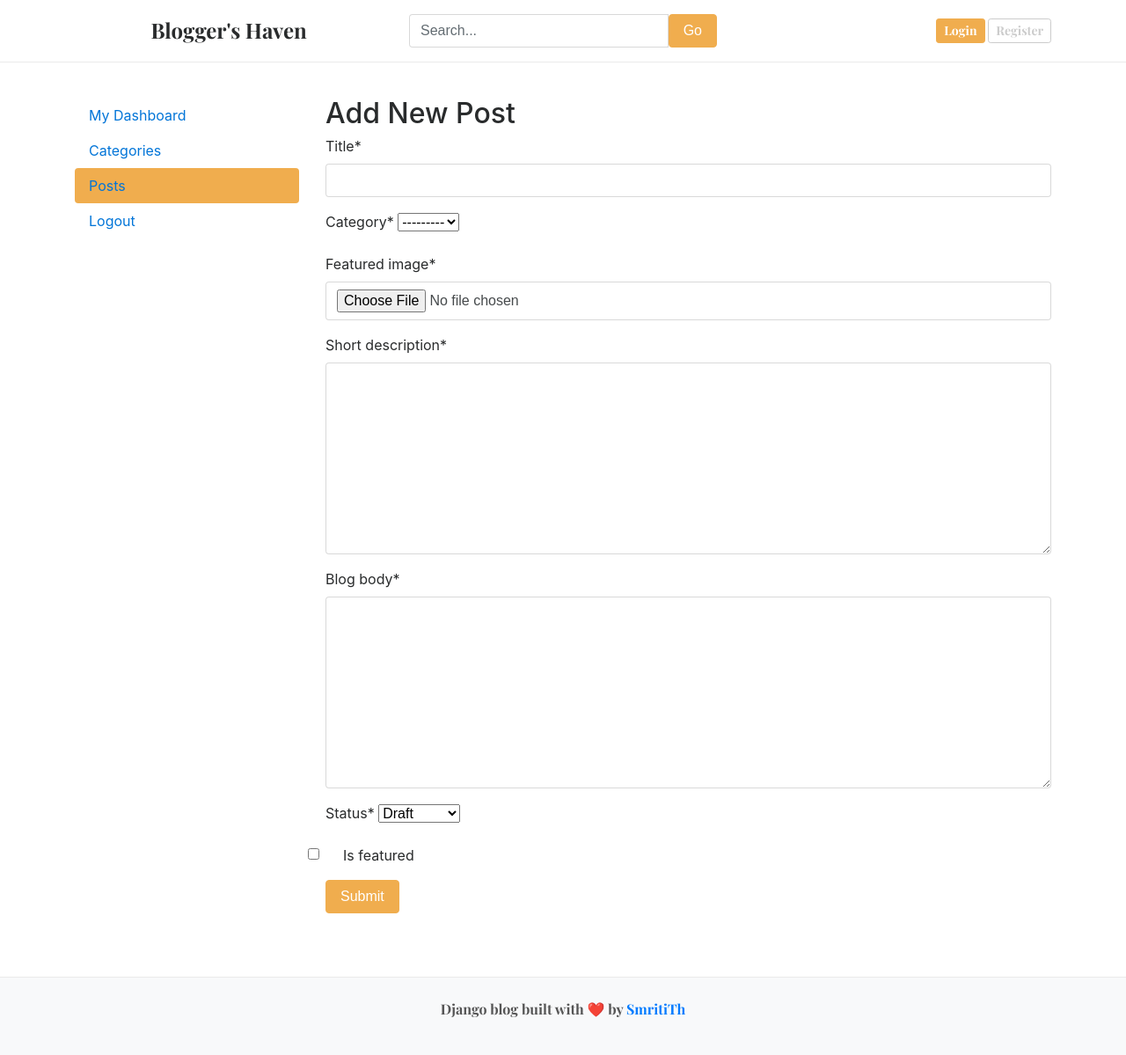
After one commit to ismritith/Bloggers-Haven, a Django app: page /dashboard/posts/add/ in a window 1280 px wide. The commit adds this page. Shown: the whole page at 88% size. Run offline with Django 5.2, Linux system fonts and the light colour scheme; data that the repository does not hold is empty; some libraries are stand-ins or nearby versions.

Commit message:
CRUD in posts

```diff
--- a/blogger_haven/settings.py
+++ b/blogger_haven/settings.py
@@ -23,7 +23,7 @@ BASE_DIR = Path(__file__).resolve().parent.parent
 SECRET_KEY = 'django-insecure-yuoppkpxs3k)s%j&jvmb(gjp%(=fy2onn&-ds6)sx2w)tog$z1'
 
 # SECURITY WARNING: don't run with debug turned on in production!
-DEBUG = True
+DEBUG = False
 
 ALLOWED_HOSTS = ['*']
 
@@ -121,7 +121,7 @@ USE_TZ = True
 # Static files (CSS, JavaScript, Images)
 # https://docs.djangoproject.com/en/6.0/howto/static-files/
 
-STATIC_URL = '/static/'
+STATIC_URL = 'static/'
 STATICFILES_DIRS = [BASE_DIR / 'blogger_haven' / 'static']
 STATIC_ROOT = BASE_DIR / 'staticfiles'
 
--- a/dashboards/forms.py
+++ b/dashboards/forms.py
@@ -1,7 +1,13 @@
 from django import forms
-from blogs.models import Category
+from blogs.models import Blog, Category
 
 class CategoryForm(forms.ModelForm):
     class Meta:
         model = Category
         fields = '__all__'
+
+
+class BlogPostForm(forms.ModelForm):
+    class Meta:
+        model = Blog
+        fields = ('title', 'category', 'featured_image', 'short_description', 'blog_body', 'status', 'is_featured')
--- a/dashboards/urls.py
+++ b/dashboards/urls.py
@@ -3,9 +3,17 @@ from . import views
 
 urlpatterns = [
     path('', views.dashboard, name='dashboard'),
+    #CATEGORY CRUD
     path('categories/', views.categories, name='categories'),
     path('categories/add/', views.add_category, name='add_category'),
     path('categories/edit/<int:pk>/', views.edit_category, name='edit_category'),
-    path('categories/delete/<int:pk>/', views.delete_category, name='delete_category')
+    path('categories/delete/<int:pk>/', views.delete_category, name='delete_category'),
+
+    #POSTS CRUD
+    path('posts/', views.posts, name='posts'),
+    path('posts/add/', views.add_post, name='add_post'),
+    path('posts/edit/<int:pk>/', views.edit_post, name='edit_post'),
+    path('posts/delete/<int:pk>/', views.delete_post, name='delete_post'),
+
 
 ]
--- a/dashboards/views.py
+++ b/dashboards/views.py
@@ -2,7 +2,9 @@ from django.shortcuts import get_object_or_404, redirect, render
 
 from blogs.models import Blog, Category
 from django.contrib.auth.decorators import login_required
-from .forms import CategoryForm
+from .forms import BlogPostForm, CategoryForm
+from django.template.defaultfilters import slugify
+
 
 # Create your views here.
 
@@ -53,3 +55,55 @@ def delete_category(request, pk):
     category = get_object_or_404(Category, pk=pk)
     category.delete()
     return redirect('categories')
+
+
+def posts(request):
+    posts = Blog.objects.all()
+    context = {
+        'posts' : posts,
+    }
+    return render(request, 'dashboard/posts.html', context)
+
+def add_post(request):
+    if request.method == 'POST':
+        form = BlogPostForm(request.POST, request.FILES)
+        if form.is_valid():
+            post = form.save(commit=False) #Temporarily saving form
+            post.author = request.user
+            form.save()
+            title = form.cleaned_data['title']
+            post.slug = slugify(title) + '-'+str(post.id)
+            post.save()
+            return redirect('posts')
+        else:
+            print('form is invalid')
+            print(form.errors)
+    form = BlogPostForm()
+    context = {
+        'form' : form,
+    }
+    return render(request, 'dashboard/add_post.html', context)
+
+
+def edit_post(request, pk):
+    post = get_object_or_404(Blog, pk=pk)
+    if request.method == 'POST':
+        form = BlogPostForm(request.POST, request.FILES, instance=post)
+        if form.is_valid():
+            post = form.save()
+            title = form.cleaned_data['title']
+            post.slug = slugify(title) + '-'+str(post.id)
+            post.save()
+            return redirect('posts')
+    form = BlogPostForm(instance=post)
+    context = {
+        'form' : form,
+        'post' : post
+    }
+    return render(request, 'dashboard/edit_post.html', context)
+
+
+def delete_post(request, pk):
+    post = get_object_or_404(Blog, pk=pk)
+    post.delete()
+    return redirect('posts')
--- a/templates/base.html
+++ b/templates/base.html
@@ -1,4 +1,5 @@
 <!--HEADER PART -->
+{% load static %}
 
 <!DOCTYPE html>
 <html lang="en">
@@ -15,7 +16,8 @@
   <link href="https://fonts.googleapis.com/css?family=Playfair+Display:700,900&display=swap" rel="stylesheet">
 
   <!-- Custom CSS -->
-  <link href="css/blog.css" rel="stylesheet">
+  <link rel="stylesheet" href="{% static 'css/blog.css' %}">
+
 
   <!-- Font Awesome -->
   <link rel="stylesheet" href="https://cdnjs.cloudflare.com/ajax/libs/font-awesome/4.7.0/css/font-awesome.min.css">
--- /dev/null
+++ b/templates/dashboard/add_post.html
@@ -0,0 +1,25 @@
+{% extends 'base.html' %}
+
+
+{% block content %}
+{% load crispy_forms_tags %}
+
+<div class="row">
+    <!-- Left sidebar -->
+    <!-- load the sidebar here -->
+    {% include 'dashboard/sidebar.html' %}
+
+    <!-- Right side content -->
+    <div class="col-md-9">
+        <h2>Add New Post</h2>
+
+        <form action="{% url 'add_post' %}" method="POST" enctype="multipart/form-data">
+            {% csrf_token %}
+            {{ form | crispy }}
+            <button type="submit" class="btn btn-warning">Submit</button>
+        </form>
+        <br>
+    </div>
+</div>
+
+{% endblock %}
--- a/templates/dashboard/categories.html
+++ b/templates/dashboard/categories.html
@@ -13,10 +13,11 @@
     <!-- Right side content-->
      <div class="col-md-9">
         <h3> All Categories </h3>
+        <a href="{% url 'add_category' %}" class="btn btn-dark text-light float-right mb-2">Add New</a>
         <table class="table table-hover">
   <thead>
     <tr>
-      <th>#</th>
+      <th>S.N</th>
       <th>Category Name</th>
       <th>Created At</th>
       <th>Updated At</th>
--- a/templates/dashboard/sidebar.html
+++ b/templates/dashboard/sidebar.html
@@ -2,7 +2,7 @@
         <div class="nav flex-column nav-pills bg-light" aria-orientation="vertical">
             <a href="{% url 'dashboard' %}" class="nav-link text-dark {% if '/dashboard/' == request.path %}bg-warning{% endif %}">My Dashboard</a>
             <a href="{% url 'categories' %}" class="nav-link text-dark {% if '/categories/' in request.path %}bg-warning{% endif %}">Categories</a>
-            <a href="" class="nav-link text-dark ">Posts</a>
+            <a href="{% url 'posts' %}" class="nav-link text-dark {% if '/posts/' in request.path %}bg-warning{% endif %}">Posts</a>
             <a href="{% url 'logout' %}" class="nav-link text-dark ">Logout</a>
         </div>
     </div>
```
Also changed, not shown: templates/dashboard/edit_post.html (added, +25 -0 lines), templates/dashboard/posts.html (added, +55 -0 lines), blogs/models.py (line endings or trailing spaces).
